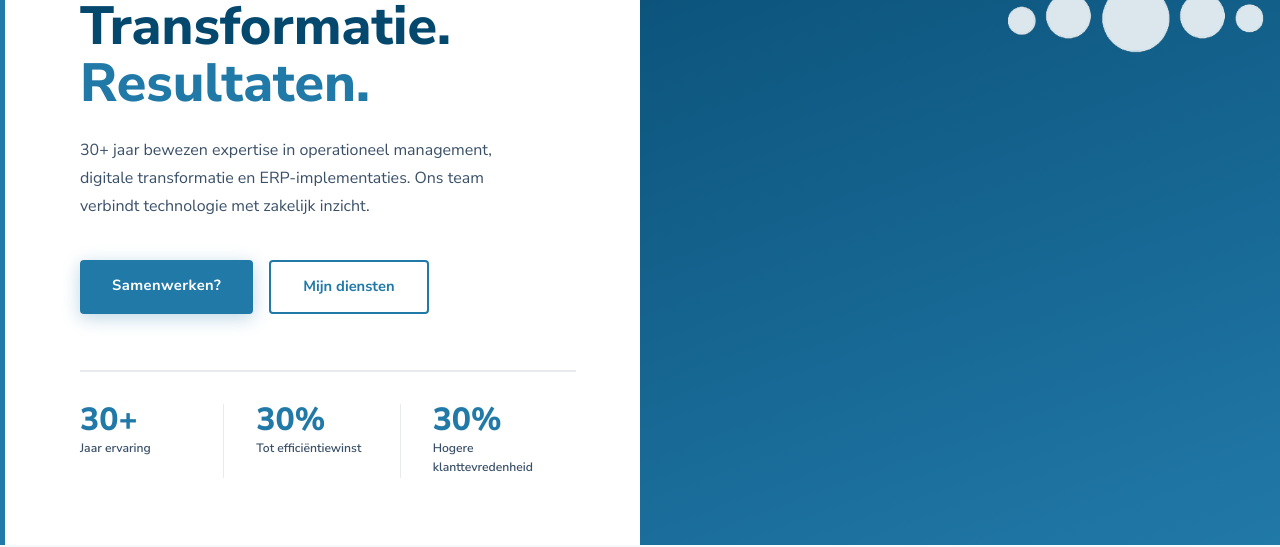
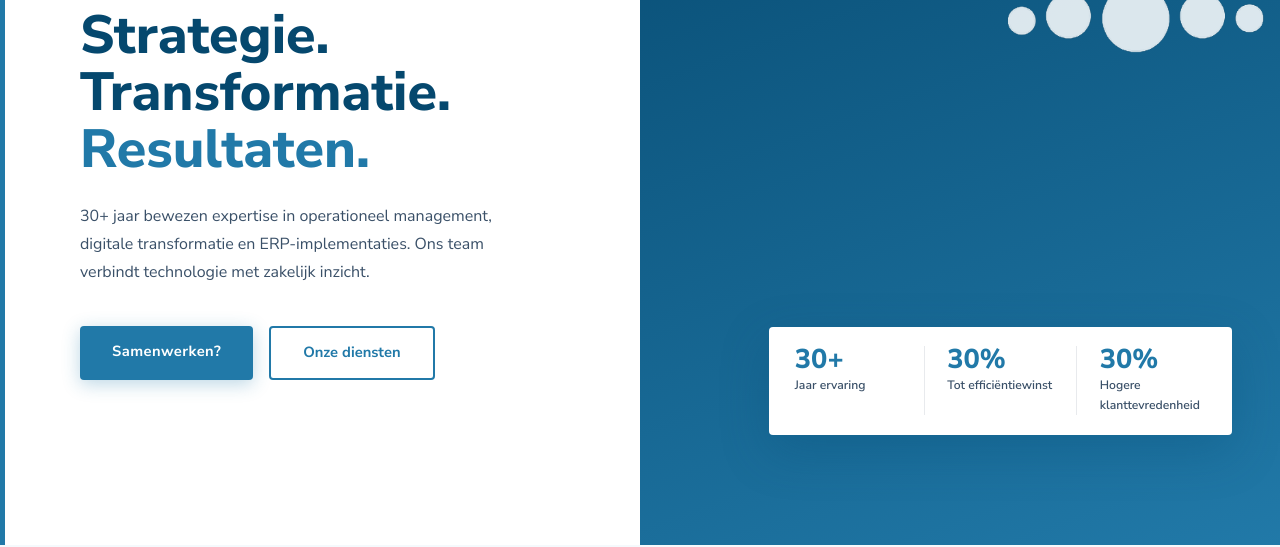
Before and after one commit to wverfaille007-ux/iqcs-website, a plain HTML site: page index.html in a window 1280 px wide. Shown: the part 255-802 px from the top of the page. Drawn offline with Linux system fonts and the light colour scheme.

Commit message:
Update index.html

```diff
--- a/index.html
+++ b/index.html
@@ -50,21 +50,24 @@
   font-size: 1rem; font-weight: 400; line-height: 1.75;
   color: var(--text-mid); max-width: 460px; margin-bottom: 2.5rem;
 }
-.hero-buttons { display: flex; gap: 1rem; flex-wrap: wrap; margin-bottom: 3.5rem; }
+.hero-buttons { display: flex; gap: 1rem; flex-wrap: wrap; margin-bottom: 2rem; }
 
-.hero-stats {
-  display: flex; gap: 0; flex-wrap: wrap;
-  border-top: 2px solid var(--iqcs-grijs);
-  padding-top: 2rem;
+.hero-stats-card {
+  position: absolute; right: 3rem; top: 26rem; z-index: 3;
+  background: var(--iqcs-wit);
+  border-radius: 4px;
+  box-shadow: 0 16px 48px rgba(5,72,110,0.25);
+  padding: 1.2rem 1.6rem;
 }
+.hero-stats { display: flex; gap: 0; }
 .stat {
-  flex: 1; min-width: 100px; padding-right: 2rem;
+  flex: 1; min-width: 90px; padding-right: 1.4rem;
   border-right: 1px solid var(--iqcs-grijs);
-  margin-right: 2rem;
+  margin-right: 1.4rem;
 }
-.stat:last-child { border-right: none; margin-right: 0; }
+.stat:last-child { border-right: none; margin-right: 0; padding-right: 0; }
 .stat-num {
-  font-size: 2rem; font-weight: 900; color: var(--iqcs-blauw); line-height: 1;
+  font-size: 1.7rem; font-weight: 900; color: var(--iqcs-blauw); line-height: 1;
 }
 .stat-label { font-size: 0.76rem; color: var(--text-mid); margin-top: 0.2rem; font-weight: 600; }
 
@@ -218,6 +221,10 @@
   .hero-left { padding: 7rem 1.5rem 3rem; }
   .hero-right { min-height: 320px; }
   .hero-dots { width: 260px; }
+  .hero-stats-card {
+    position: static; margin: 1.5rem 1.5rem 0;
+    box-shadow: none; border: 1px solid var(--border);
+  }
   .diensten-grid { grid-template-columns:1fr; }
   .waarom-grid { grid-template-columns:1fr; }
 }
@@ -252,12 +259,7 @@
     <p class="hero-sub" data-nl="30+ jaar bewezen expertise in operationeel management, digitale transformatie en ERP-implementaties. Ons team verbindt technologie met zakelijk inzicht." data-en="30+ years of proven expertise in operational management, digital transformation and ERP implementations. Our team connects technology with business insight.">30+ jaar bewezen expertise in operationeel management, digitale transformatie en ERP-implementaties. Ons team verbindt technologie met zakelijk inzicht.</p>
     <div class="hero-buttons">
       <a href="contact.html" class="btn-primary" data-nl="Samenwerken?" data-en="Let's work together?">Samenwerken?</a>
-      <a href="services.html" class="btn-outline" data-nl="Mijn diensten" data-en="My services">Mijn diensten</a>
-    </div>
-    <div class="hero-stats">
-      <div class="stat"><div class="stat-num">30+</div><div class="stat-label" data-nl="Jaar ervaring" data-en="Years of experience">Jaar ervaring</div></div>
-      <div class="stat"><div class="stat-num">30%</div><div class="stat-label" data-nl="Tot efficiëntiewinst" data-en="Up to efficiency gain">Tot efficiëntiewinst</div></div>
-      <div class="stat"><div class="stat-num">30%</div><div class="stat-label" data-nl="Hogere klanttevredenheid" data-en="Higher customer satisfaction">Hogere klanttevredenheid</div></div>
+      <a href="services.html" class="btn-outline" data-nl="Onze diensten" data-en="Our services">Onze diensten</a>
     </div>
   </div>
 
@@ -266,6 +268,14 @@
       <div class="d" style="width:20px;height:20px"></div><div class="d" style="width:40px;height:40px;animation-delay:.4s"></div><div class="d" style="width:17px;height:17px;animation-delay:.8s"></div><div class="d" style="width:28px;height:28px;animation-delay:1.2s"></div><div class="d" style="width:22px;height:22px;animation-delay:.2s"></div>
       <div class="d" style="width:45px;height:45px;animation-delay:.3s"></div><div class="d" style="width:14px;height:14px;animation-delay:.7s"></div><div class="d" style="width:34px;height:34px;animation-delay:1.1s"></div><div class="d" style="width:11px;height:11px;animation-delay:.5s"></div><div class="d" style="width:25px;height:25px;animation-delay:.9s"></div>
       <div class="d" style="width:31px;height:31px;animation-delay:.6s"></div><div class="d" style="width:50px;height:50px;animation-delay:0s"></div><div class="d" style="width:14px;height:14px;animation-delay:1s"></div><div class="d" style="width:36px;height:36px;animation-delay:.4s"></div><div class="d" style="width:20px;height:20px;animation-delay:.8s"></div>
+    </div>
+  </div>
+
+  <div class="hero-stats-card">
+    <div class="hero-stats">
+      <div class="stat"><div class="stat-num">30+</div><div class="stat-label" data-nl="Jaar ervaring" data-en="Years of experience">Jaar ervaring</div></div>
+      <div class="stat"><div class="stat-num">30%</div><div class="stat-label" data-nl="Tot efficiëntiewinst" data-en="Up to efficiency gain">Tot efficiëntiewinst</div></div>
+      <div class="stat"><div class="stat-num">30%</div><div class="stat-label" data-nl="Hogere klanttevredenheid" data-en="Higher customer satisfaction">Hogere klanttevredenheid</div></div>
     </div>
   </div>
 </section>
@@ -330,6 +340,20 @@
 <script>
   document.getElementById('nav-container').innerHTML = getNavHTML('index.html');
   document.getElementById('footer-container').innerHTML = getFooterHTML();
+
+  function alignHeroStatsCard() {
+    const btns = document.querySelector('.hero-buttons');
+    const card = document.querySelector('.hero-stats-card');
+    const hero = document.querySelector('.hero');
+    if (!btns || !card || !hero) return;
+    if (window.innerWidth <= 900) { card.style.top = ''; return; }
+    const btnsRect = btns.getBoundingClientRect();
+    const heroRect = hero.getBoundingClientRect();
+    const top = (btnsRect.top - heroRect.top) + (btnsRect.height / 2) - (card.offsetHeight / 2);
+    card.style.top = Math.max(top, 0) + 'px';
+  }
+  window.addEventListener('load', alignHeroStatsCard);
+  window.addEventListener('resize', alignHeroStatsCard);
 </script>
 </body>
 </html>
```
